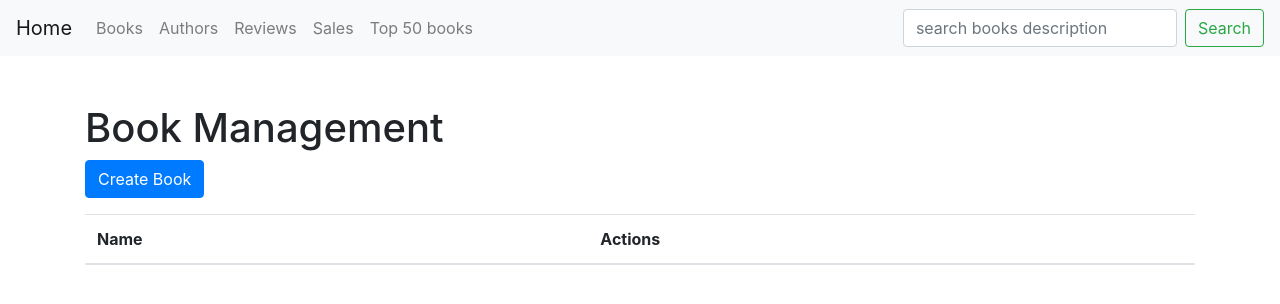
After one commit to jihirmas/django-couchDB, a Django app: template djangocouch/djangocouchapp/templates/table/search.html in a window 1280 px wide. The commit adds this page. Shown: the top 304 px of the page. Run offline with Django 5.2, Linux system fonts and the light colour scheme; the template is opened without the code that fills it, so the values that code supplies are empty; parts of the project's set-up code (start-up, migrations or seed data) failed here and were passed over; some libraries are stand-ins or nearby versions.

Commit message:
add search bar

```diff
--- a/djangocouch/djangocouchapp/templates/navbar.html
+++ b/djangocouch/djangocouchapp/templates/navbar.html
@@ -15,7 +15,7 @@
             <span class="navbar-toggler-icon"></span>
         </button>
         <div class="collapse navbar-collapse" id="navbarNav">
-            <ul class="navbar-nav">
+            <ul class="navbar-nav mr-auto">
                 <li class="nav-item">
                     <a class="nav-link" href="/book-management/">Books</a>
                 </li>
@@ -28,7 +28,15 @@
                 <li class="nav-item">
                     <a class="nav-link" href="/list-sales/">Sales</a>
                 </li>
+                <li class="nav-item">
+                    <a class="nav-link" href="/top-50-books/">Top 50 books</a>
+                </li>
             </ul>
+            <form class="form-inline my-2 my-lg-0" method="post" action="/search_books/">
+                {% csrf_token %}
+                <input class="form-control mr-sm-2" type="search" placeholder="search books description" aria-label="Search" name="search_param">
+                <button class="btn btn-outline-success my-2 my-sm-0" type="submit">Search</button>
+            </form>
         </div>
     </nav>
 
--- /dev/null
+++ b/djangocouch/djangocouchapp/templates/table/search.html
@@ -0,0 +1,38 @@
+<!DOCTYPE html>
+{% include "navbar.html" %}
+<html lang="en">
+<head>
+    <meta charset="UTF-8">
+    <title>Book Management</title>
+    <link href="https://stackpath.bootstrapcdn.com/bootstrap/4.3.1/css/bootstrap.min.css" rel="stylesheet">
+</head>
+<body>
+    <div class="container mt-5">
+        <h1>Book Management</h1>
+        <a href="/create-book/" class="btn btn-primary mb-3">Create Book</a>
+        <table class="table">
+            <thead>
+                <tr>
+                    <th>Name</th>
+                    <th>Actions</th>
+                </tr>
+            </thead>
+            <tbody>
+                {% for book in books %}
+                    <tr>
+                        <td>{{ book.name }}</td>
+                        <td>
+                            <a href="/view-book/{{ book.id }}/" class="btn btn-warning btn-sm"> View</a>
+                            <a href="/book/{{ book.id }}/edit/" class="btn btn-warning btn-sm">Edit</a>
+                            <form action="/book/{{ book.id }}/delete/" method="post" style="display:inline;">
+                                {% csrf_token %}
+                                <button type="submit" class="btn btn-danger btn-sm">Delete</button>
+                            </form>
+                        </td>
+                    </tr>
+                {% endfor %}
+            </tbody>
+        </table>
+    </div>
+</body>
+</html>
--- a/djangocouch/djangocouchapp/templates/table/top_50.html
+++ b/djangocouch/djangocouchapp/templates/table/top_50.html
@@ -1,4 +1,5 @@
 <!DOCTYPE html>
+{% include "navbar.html" %}
 <html lang="en">
 <head>
     <meta charset="UTF-8">
--- a/djangocouch/djangocouchapp/urls.py
+++ b/djangocouch/djangocouchapp/urls.py
@@ -26,7 +26,8 @@ sales_urls = [
 ]
 
 tables_urls = [
-    path('top-50-books/',tables_views.top_50_books_view, name='top_50_books')
+    path('top-50-books/',tables_views.top_50_books_view, name='top_50_books'),
+    path('search_books/', tables_views.search_view, name="search_books")
 ]
 
 urlpatterns = [
--- a/djangocouch/djangocouchapp/views/book_views.py
+++ b/djangocouch/djangocouchapp/views/book_views.py
@@ -47,7 +47,6 @@ def list_books(request):
         if 'doc' in doc and doc['doc'].get('type') == 'book'
     ]
 
-    print(f"books {books}")
     return render(request, 'book/management.html', {'books': books})
 
 
```
Also changed, not shown: djangocouch/djangocouchapp/views/sales_views.py (+5 -5 lines), djangocouch/djangocouchapp/views/tables_views.py (+32 -0 lines), djangocouch/generate_data.py (renamed from generate_data.py, +13 -8 lines).
